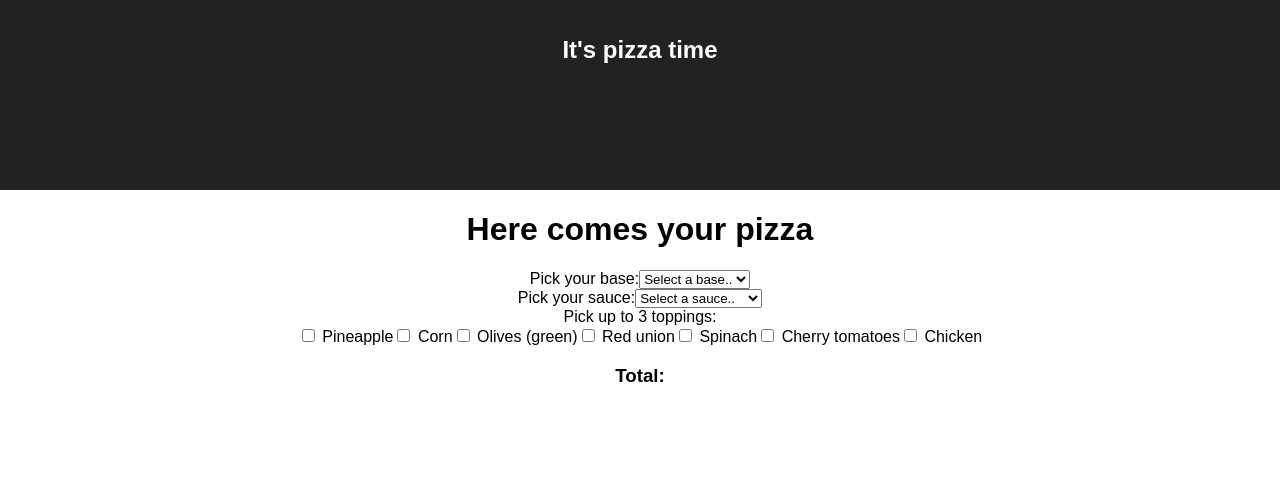
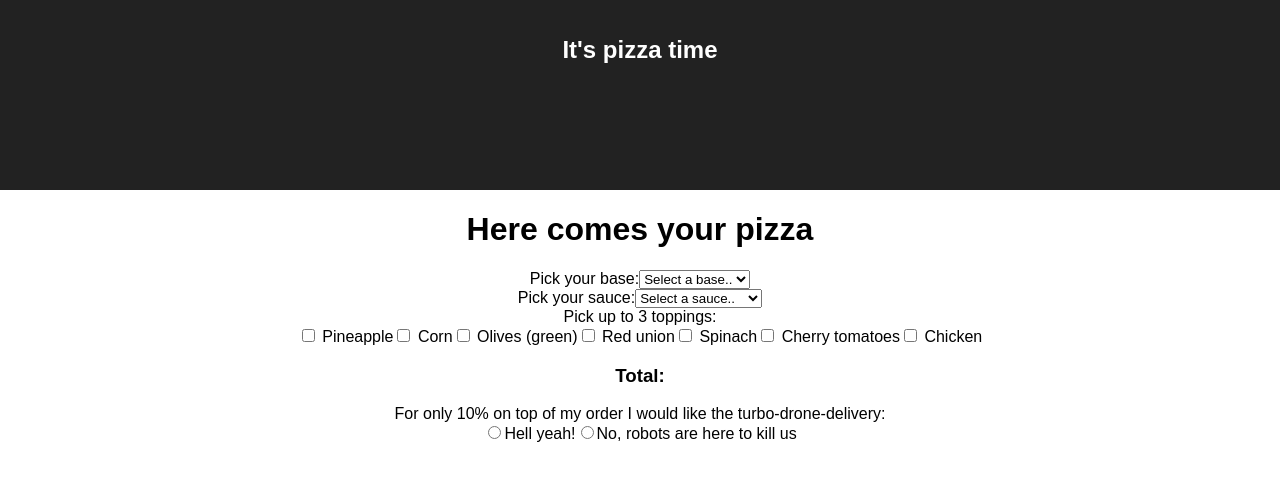
Before and after one commit to Hlupi/pizza-configurator, a React (Create React App) app: page / in a window 1280 px wide. Shown: the top 480 px of the page. Built offline with nearby package versions, Linux system fonts and the light colour scheme.

Commit message:
you may now choose TurboDelievery with associated cost

```diff
--- a/src/actions/index.js
+++ b/src/actions/index.js
@@ -1,8 +1,9 @@
 export const ADD_BASE = 'ADD_BASE'
 export const ADD_SAUCE = 'ADD_SAUCE'
 export const ADD_TOPPING = 'ADD_TOPPING'
+export const ADD_TURBO_DELIEVERY = 'ADD_TURBO_DELIEVERY'
 
-export const addBase = (base, basePrice) => {
+export const addBase = (base) => {
   return {
     type: ADD_BASE,
     payload: base
@@ -12,11 +13,20 @@ export const addBase = (base, basePrice) => {
 export const addSauce = (sauce) => {
   return {
     type: ADD_SAUCE,
-    payload: sauce}
+    payload: sauce
+  }
 }
 
 export const addTopping = (topping) => {
   return {
     type: ADD_TOPPING,
-    payload: topping}
+    payload: topping
+  }
 }
+
+export const addTurboDelievery = (choice) => {
+  return {
+    type: ADD_TURBO_DELIEVERY,
+    payload: choice
+  }
+}
--- a/src/components/PizzaContainer.js
+++ b/src/components/PizzaContainer.js
@@ -3,6 +3,7 @@ import Base from './Base'
 import Sauce from './Sauce'
 import Toppings from './Toppings'
 import Price from './Price'
+import TurboDelievery from './TurboDelievery'
 
 
 
@@ -15,6 +16,7 @@ class PizzaContainer extends PureComponent {
         <Sauce />
         <Toppings />
         <Price />
+        <TurboDelievery />
 
       </div>
     );
--- a/src/components/Price.js
+++ b/src/components/Price.js
@@ -8,6 +8,7 @@ class Price extends PureComponent {
   render() {
 
     return (
+
       <div>
         <h3>Total:</h3>
         <p></p>
--- a/src/components/Toppings.js
+++ b/src/components/Toppings.js
@@ -41,7 +41,9 @@ class Toppings extends PureComponent {
 }
 
 const mapStateToProps = (state) => {
-  return {topping: state.topping}
+  return {
+    topping: state.topping
+  }
 }
 
 export default connect(mapStateToProps, { addTopping })(Toppings)
--- a/src/components/TurboDelievery.js
+++ b/src/components/TurboDelievery.js
@@ -1,18 +1,39 @@
 import React, { PureComponent } from 'react';
+import { connect } from 'react-redux'
+import { addTurboDelievery } from '../actions/index'
+
+const delievryOptions = ["Hell yeah!", "No, robots are here to kill us"]
+
+class TurboDelievery extends PureComponent {
+
+  handleOnSelect = (event) => {
+    console.log("THIS IS MY HANDLE CHANGE turbo delievery BEING CALLED")
+    console.log(event.target.value)
+    this.props.addTurboDelievery(event.target.value)
+  }
 
 
-class TurboDelievery extends PureComponent {
   render() {
     return (
       <div>
-        <h3>Price for turbo delievery is: </h3>
-
-
-
-
+        <div>
+          <label>For only 10% on top of my order I would like the turbo-drone-delivery:</label>
+          <div className="radio-group" onChange={this.handleOnSelect}> {
+            delievryOptions.map(delievryOption => {
+              return (<label key={delievryOption}><input className="form-radio" name={delievryOption} value={delievryOption} type="radio" />{delievryOption}</label>)
+            })
+          }
+          </div>
+        </div>
       </div>
     );
   }
 }
 
-export default TurboDelievery;
+const mapStateToProps = (state) => {
+  return {
+    price: state.price
+  }
+}
+
+export default connect(mapStateToProps, {addTurboDelievery})(TurboDelievery);
--- a/src/reducers/PizzaOptionsPrices.js
+++ b/src/reducers/PizzaOptionsPrices.js
@@ -21,3 +21,8 @@ export const toppingCost = {
   "Cherry tomatoes": 0.50,
   "Chicken": 0.50
 }
+
+export const turboCost = {
+  "Hell yeah!": .10,
+  "No, robots are here to kill us": 0
+}
--- a/src/reducers/pizza.js
+++ b/src/reducers/pizza.js
@@ -1,11 +1,11 @@
-import { ADD_BASE, ADD_SAUCE, ADD_TOPPING } from '../actions/index'
-import { baseCost, sauceCost, toppingCost } from './PizzaOptionsPrices'
+import { ADD_BASE, ADD_SAUCE, ADD_TOPPING, ADD_TURBO_DELIEVERY } from '../actions/index'
+import { baseCost, sauceCost, toppingCost, turboCost } from './PizzaOptionsPrices'
 
 const initialState = {
   base: '',
   sauce: '',
   topping: [],
-  turbo: false,
+  turbo: '',
   price: 0
 }
 
@@ -24,6 +24,7 @@ export default function(state = initialState, action = {}) {
       sauce: state.sauce = action.payload,
       price: state.price += sauceCost[action.payload]
     }
+
   case ADD_TOPPING:
     if (state.topping.length < 3) {
       return {
@@ -36,6 +37,14 @@ export default function(state = initialState, action = {}) {
       alert("You may only add 3 toppings")
       return {...state}
     }
+
+  case ADD_TURBO_DELIEVERY:
+    return {
+      ...state,
+      turbo: state.turbo = action.payload,
+      price: state.price += state.price * turboCost[action.payload]
+
+    }
   default:
     return state
   }
```
